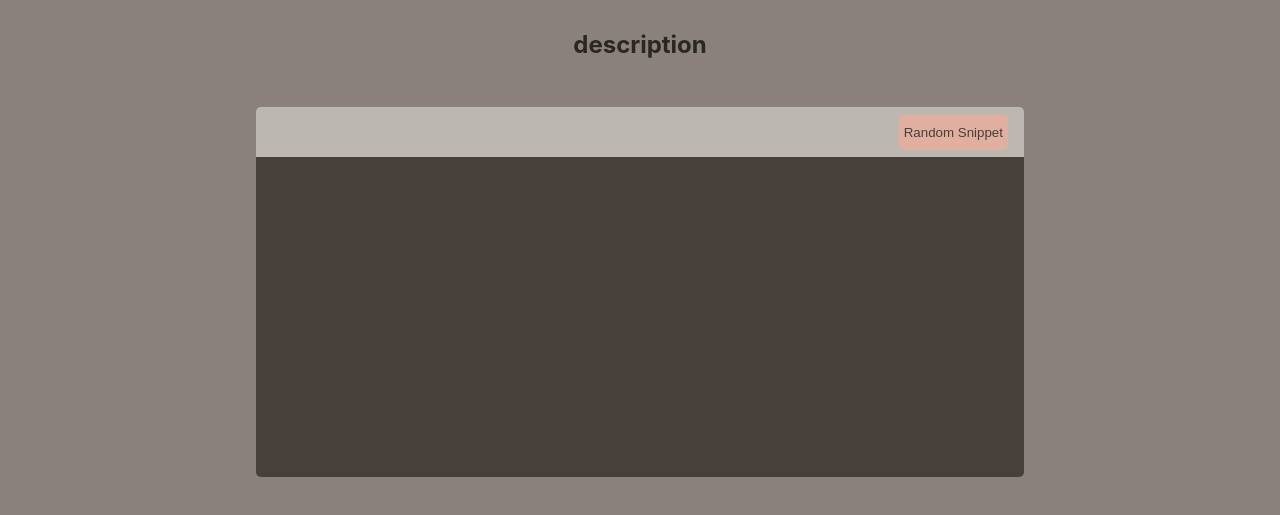
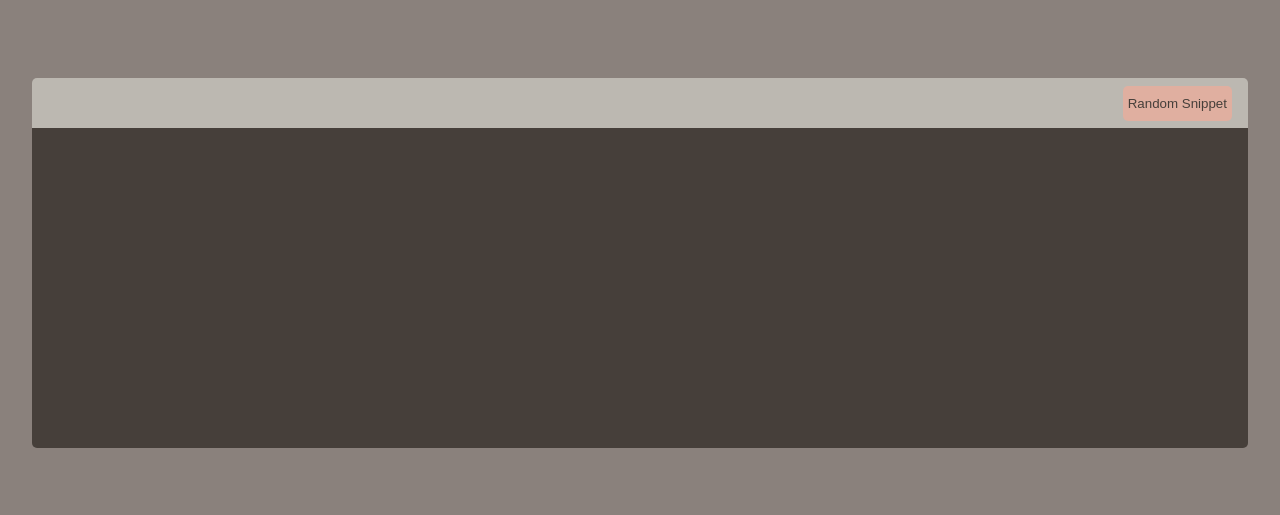
Before and after one commit to liamsegura/code-snippets, a website: page index.html in a window 1280 px wide. Shown: the part 111-626 px from the top of the page. Drawn offline with Linux system fonts and the light colour scheme.

Commit message:
changed name in js

```diff
--- a/index.html
+++ b/index.html
@@ -10,7 +10,7 @@
 <body>
     <section class="top-container">
         <h1>Random Code Snippet</h1>
-        <h2 id="description">description</h2>
+        <h2 id="name"></h2>
 
 
     </section>
--- a/public/css/style.css
+++ b/public/css/style.css
@@ -58,7 +58,7 @@
     display: flex;
     flex-direction: column;
     margin: 0 auto;
-    width: 60%;
+    width: 95%;
     padding-top: 3rem;
   }
 
--- a/public/js/main.js
+++ b/public/js/main.js
@@ -1,5 +1,5 @@
 const snippetType = document.getElementById('language-copy')
-const snippetDescription = document.getElementById('description')
+const snippetName = document.getElementById('name')
 
 const codeBlock = document.querySelector('code')
 const randomNumber = Math.random()
@@ -14,7 +14,7 @@ async function apiRequest(){
         console.log(data[0].code)
 
         snippetType.innerText = data[1].tag
-        snippetDescription.innerText = data[1].description
+        snippetName.innerText = data[1].name
         codeBlock.innerText = data[1].code
 
         console.log(data[0].type)
```
